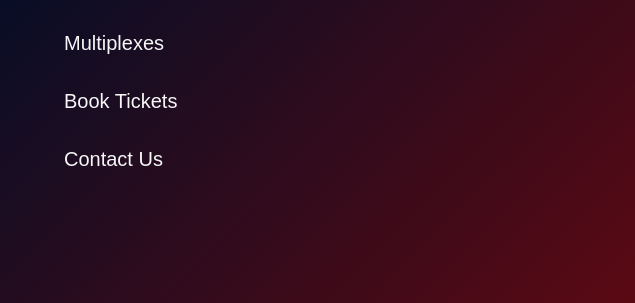
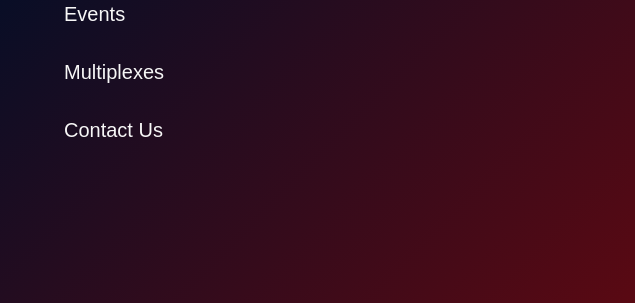
Before and after one commit to ajf1016/Uniflix-Landingpage, a plain HTML site: page index.html in a window 1280 px wide. Shown: the part 471-774 px from the top of the page, 0-635 px from the left. Drawn offline with Linux system fonts and the light colour scheme.

Commit message:
Update index.html

```diff
--- a/index.html
+++ b/index.html
@@ -52,7 +52,6 @@
                 <li class="menu-item">Movies</li>
                 <li class="menu-item">Events</li>
                 <li class="menu-item">Multiplexes</li>
-                <li class="menu-item">Book Tickets</li>
                 <li class="menu-item">Contact Us</li>
               </ul>
             </div>
```
